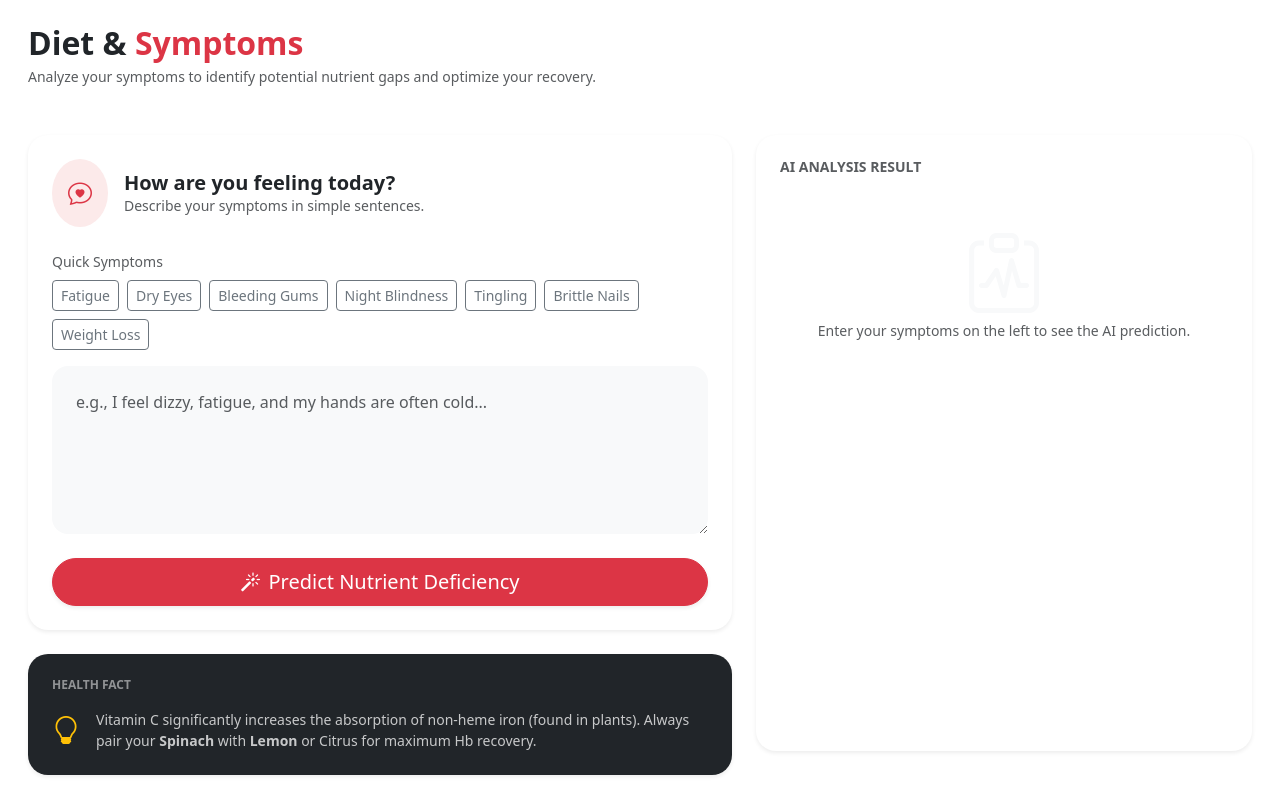
After one commit to babithakur/HemoTrack, a Flask app: page /nutrient/nutrient-prediction in a window 1280 px wide. The commit adds this page. Run offline with Flask 3, Linux system fonts and the light colour scheme; parts of the project's set-up code (start-up, migrations or seed data) failed here and were passed over.

Commit message:
Added nutrient deficiency prediction features

```diff
--- a/app/__init__.py
+++ b/app/__init__.py
@@ -13,7 +13,9 @@ def create_app():
     #register blueprints
     from app.api.routes.user_routes import user_bp
     from app.api.routes.report_routes import report_bp
+    from app.api.routes.nutrient_routes import nutrient_bp
     app.register_blueprint(user_bp)
     app.register_blueprint(report_bp, url_prefix="/report")
+    app.register_blueprint(nutrient_bp, url_prefix="/nutrient")
 
     return app
--- /dev/null
+++ b/app/api/routes/nutrient_routes.py
@@ -0,0 +1,18 @@
+from flask import Blueprint, request, render_template
+from app.service.nutrient_service import NutrientService
+
+nutrient_bp = Blueprint("nutrient_bp", __name__)
+
+
+@nutrient_bp.route("/nutrient-prediction", methods=["GET", "POST"])
+def nutrient_prediction():
+    result = None
+    symptoms = ""
+    if request.method == "POST":
+        symptoms = request.form.get("symptoms")
+        try:
+            result = NutrientService.predict_nutrient_deficiency(symptoms)
+            print("Result:", result)
+        except Exception as e:
+            result = {"error": str(e)}
+    return render_template("nutrient_prediction.html", result=result, user_input=symptoms)
--- /dev/null
+++ b/app/templates/nutrient_prediction.html
@@ -0,0 +1,179 @@
+<!DOCTYPE html>
+<html lang="en">
+<head>
+    <meta charset="UTF-8">
+    <meta name="viewport" content="width=device-width, initial-scale=1.0">
+    <title>HemoTrack | Diet and Symptoms</title>
+    <link href="https://cdn.jsdelivr.net/npm/bootstrap@5.3.0/dist/css/bootstrap.min.css" rel="stylesheet">
+    <link href="https://fonts.googleapis.com/css2?family=Inter:wght@300;400;600;700&display=swap" rel="stylesheet">
+    <link rel="stylesheet" href="https://cdn.jsdelivr.net/npm/bootstrap-icons@1.10.0/font/bootstrap-icons.css">
+</head>
+<body>
+    <div class="container-fluid py-4">
+        <div class="mb-5 px-3">
+            <h2 class="fw-bold mb-1">Diet & <span class="text-danger">Symptoms</span></h2>
+            <p class="text-muted small">Analyze your symptoms to identify potential nutrient gaps and optimize your recovery.</p>
+        </div>
+
+        <div class="row g-4 px-3">
+            <!-- Left Column: Input -->
+            <div class="col-lg-7">
+                <div class="card border-0 shadow-sm p-4 mb-4" style="border-radius: 20px;">
+                    <div class="d-flex align-items-center mb-4">
+                        <div class="bg-danger-subtle p-3 rounded-circle me-3">
+                            <i class="bi bi-chat-heart text-danger fs-4"></i>
+                        </div>
+                        <div>
+                            <h5 class="fw-bold mb-0">How are you feeling today?</h5>
+                            <p class="text-muted small mb-0">Describe your symptoms in simple sentences.</p>
+                        </div>
+                    </div>
+
+                    <form action="/nutrient/nutrient-prediction" method="POST">
+                        <div class="mb-4">
+                            <div class="mb-3">
+                                <label class="small text-muted d-block mb-2">Quick Symptoms</label>
+                                <div class="d-flex flex-wrap gap-2">
+                                    {% for chip in ["Fatigue", "Dry Eyes", "Bleeding Gums", "Night Blindness", "Tingling", "Brittle Nails", "Weight Loss"] %}
+                                        <button type="button" class="btn btn-sm btn-outline-secondary symptom-chip">{{ chip }}</button>
+                                    {% endfor %}
+                                </div>
+                            </div>
+                            <textarea id="symptom-input" name="symptoms" class="form-control rounded-4 p-4 bg-light border-0" rows="5"
+                                      placeholder="e.g., I feel dizzy, fatigue, and my hands are often cold...">{{ user_input|e }}</textarea>
+                        </div>
+                        <button type="submit" class="btn btn-danger btn-lg w-100 rounded-pill shadow-sm">
+                            <i class="bi bi-magic me-2"></i>Predict Nutrient Deficiency
+                        </button>
+                    </form>
+                </div>
+
+                <div class="card border-0 shadow-sm p-4 bg-dark text-white" style="border-radius: 20px;">
+                    <h6 class="fw-bold text-uppercase x-small opacity-50 mb-3">Health Fact</h6>
+                    <div class="d-flex align-items-start">
+                        <i class="bi bi-lightbulb text-warning fs-3 me-3"></i>
+                        <p class="small mb-0 opacity-75">
+                            Vitamin C significantly increases the absorption of non-heme iron (found in plants).
+                            Always pair your <strong>Spinach</strong> with <strong>Lemon</strong> or Citrus for maximum Hb recovery.
+                        </p>
+                    </div>
+                </div>
+            </div>
+
+            <!-- Right Column: Results -->
+            <div class="col-lg-5 d-flex flex-column">
+                <div class="card border-0 shadow-sm p-4 mb-4" style="border-radius: 20px; flex-grow:1; overflow-y: auto; max-height: 85vh;">
+                    <h6 class="fw-bold text-muted text-uppercase small mb-4">AI Analysis Result</h6>
+
+                    {% if result %}
+                        <!-- Top Predicted Deficiencies -->
+                        <h6 class="fw-bold text-muted small mb-3">Top Predicted Deficiencies</h6>
+                        <ul class="list-group mb-4">
+                            {% for item in result.top_deficiencies %}
+                                <li class="list-group-item d-flex justify-content-between align-items-center">
+                                    {{ item.deficiency }}
+                                    <span class="badge bg-danger rounded-pill">{{ item.similarity }}%</span>
+                                </li>
+                            {% endfor %}
+                        </ul>
+
+                        <!-- Similarity Graph -->
+                        <h6 class="fw-bold text-muted small mb-2">AI Similarity Score Graph</h6>
+                        <div>
+                            {{ result.graph_html | safe }}
+                        </div>
+
+                        <!-- Diet Plan -->
+                        <div class="mb-4 mt-4">
+                            <label class="small text-muted d-block mb-2">Recommended Diet Plan</label>
+                            <div class="list-group list-group-flush border-top border-bottom">
+                                {% for deficiency_item in result.diet_plan %}
+                                    <div class="mb-2 mt-2">
+                                        <strong>{{ deficiency_item.deficiency }}</strong>
+                                    </div>
+                                    {% if deficiency_item.plan %}
+                                        {% for food_item in deficiency_item.plan %}
+                                            <div class="list-group-item bg-transparent px-0 d-flex align-items-center">
+                                                <span class="badge bg-success-subtle text-success rounded-pill me-2">{{ food_item.type }}</span>
+                                                <span>{{ food_item.food }}</span>
+                                            </div>
+                                        {% endfor %}
+                                    {% else %}
+                                        <div class="text-muted small px-0 mb-2">No diet suggestions available.</div>
+                                    {% endif %}
+                                {% endfor %}
+                            </div>
+                        </div>
+                    {% else %}
+                        <!-- Placeholder -->
+                        <div class="text-center py-4">
+                            <i class="bi bi-clipboard-pulse text-light display-1 mb-3"></i>
+                            <p class="text-muted small">
+                                Enter your symptoms on the left to see the AI prediction.
+                            </p>
+                        </div>
+                    {% endif %}
+                </div>
+            </div>
+        </div>
+    </div>
+
+
+    <style>
+        .x-small { font-size: 0.75rem; }
+        .bg-danger-subtle { background-color: #fceaea !important; }
+        .bg-success-subtle { background-color: #e8f5e9 !important; }
+
+        /* Input Styling */
+        textarea.form-control:focus {
+            background-color: #fff !important;
+            border: 1px solid #d32f2f !important;
+            box-shadow: 0 0 0 0.25rem rgba(211, 47, 47, 0.1);
+        }
+        #result-view{
+            animation: fadeInUp 0.6s ease;
+        }
+
+        .card-scrollable {
+            padding-right: 1rem;  /* avoid content touching scrollbar */
+            overflow-y: auto;
+            scroll-behavior: smooth;
+        }
+
+        @keyframes fadeInUp{
+            from{
+                opacity:0;
+                transform:translateY(20px);
+            }
+            to{
+                opacity:1;
+                transform:translateY(0);
+            }
+        }
+    </style>
+    <script src="https://cdn.jsdelivr.net/npm/bootstrap@5.3.0/dist/js/bootstrap.bundle.min.js"></script>
+    <script>
+        document.querySelectorAll(".symptom-chip").forEach(btn => {
+
+            btn.addEventListener("click", function() {
+
+                const textarea = document.getElementById("symptom-input");
+                const symptom = this.innerText.toLowerCase();
+
+                if (!textarea.value.includes(symptom)) {
+
+                    if (textarea.value.trim() !== "") {
+                        textarea.value += ", ";
+                    }
+
+                    textarea.value += symptom;
+                }
+
+                this.classList.toggle("btn-outline-secondary");
+                this.classList.toggle("btn-danger");
+            });
+
+        });
+    </script>
+</body>
+</html>
```
Also changed, not shown: app/service/nutrient_service.py (added, +69 -0 lines), app/templates/dashboard.html (+4 -2 lines), app/templates/hb_analytics.html (+3 -3 lines), app/utils/diet_suggestions.py (added, +18 -0 lines), app/utils/hb_prediction_util.py (+83 -21 lines), app/utils/nutrient_deficiency_util.py (added, +84 -0 lines), app/api/routes/report_routes.py (line endings or trailing spaces), 1 other file.
